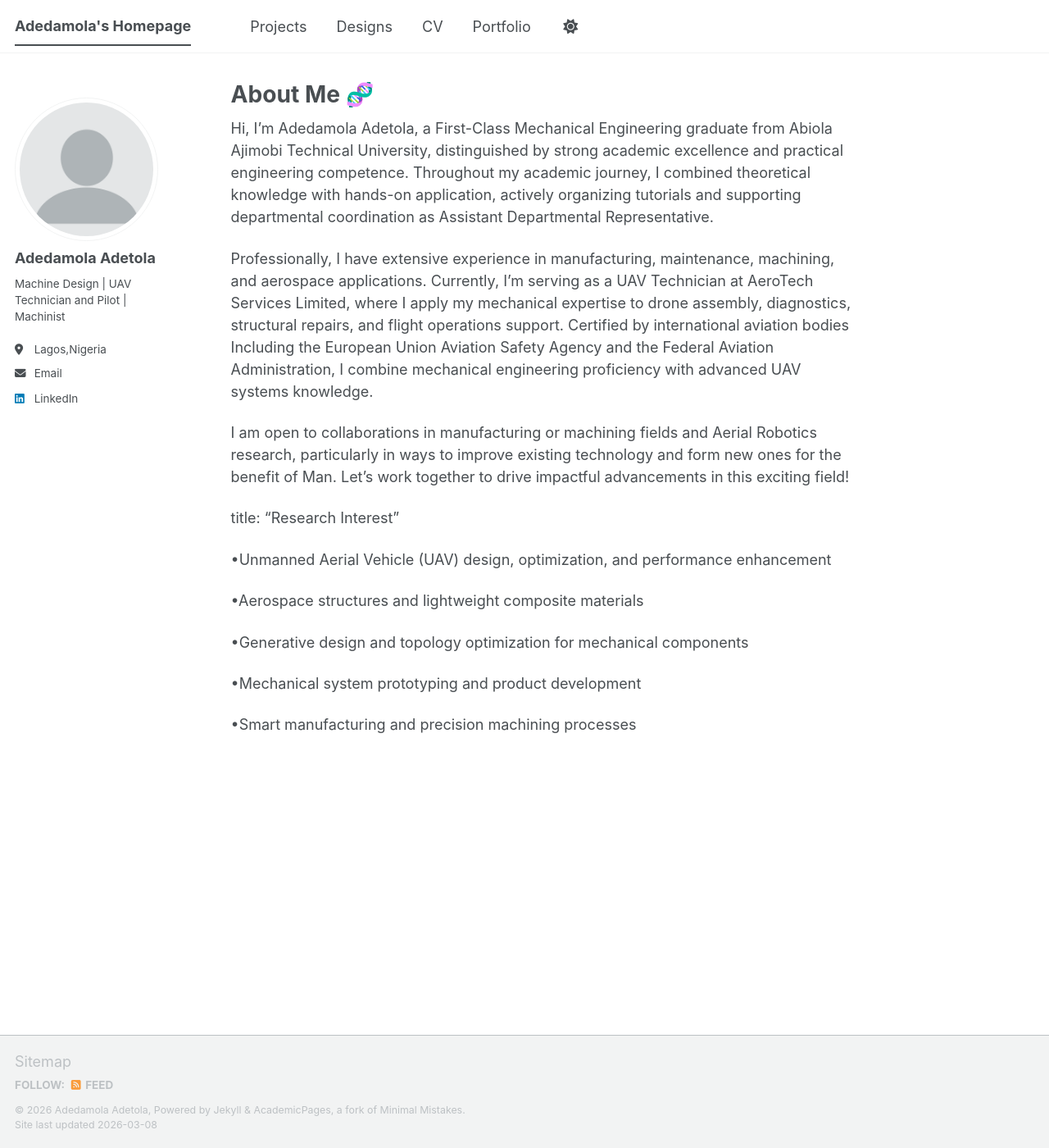
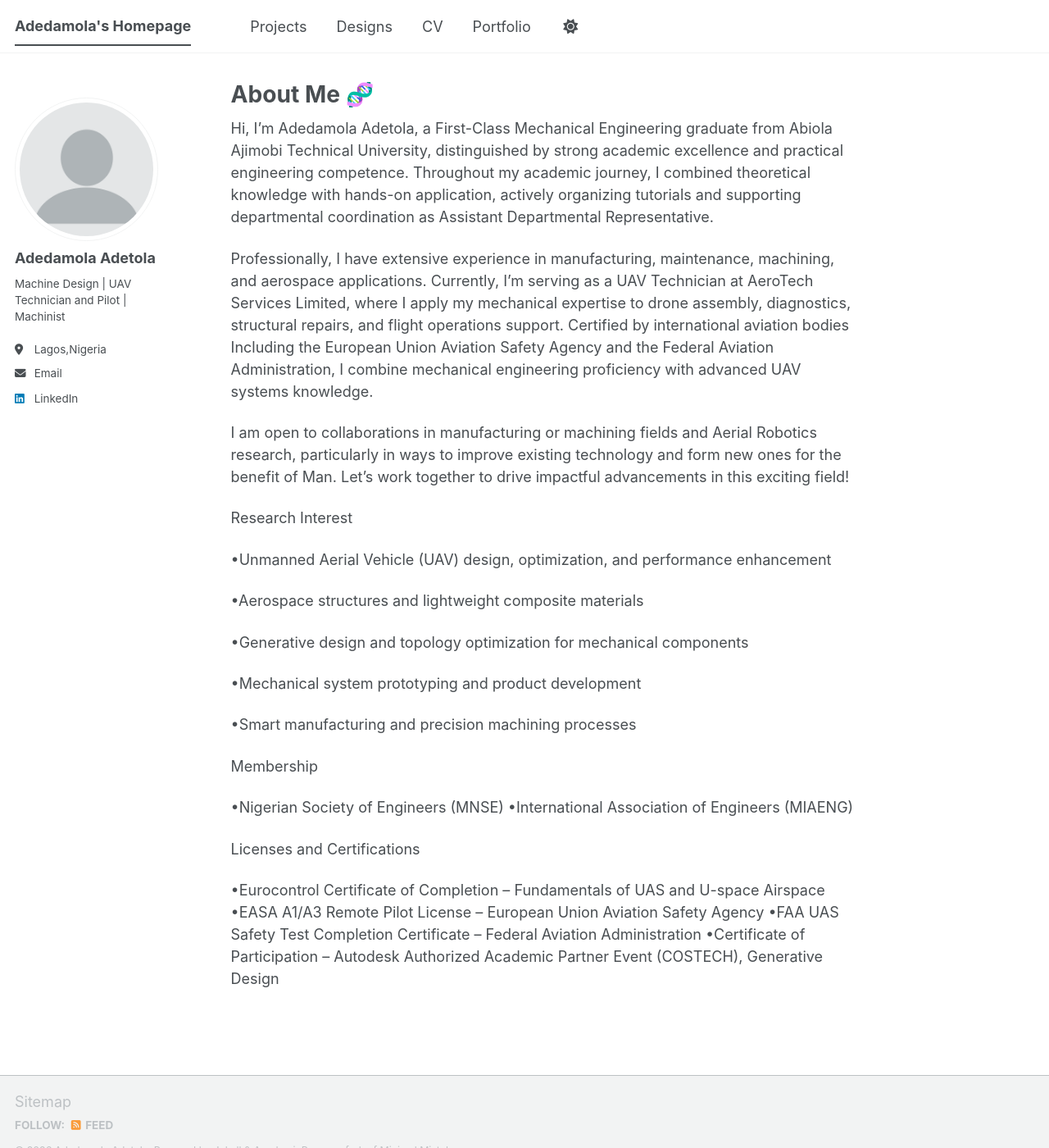
Before and after one commit to Adedam100/Adedam100.github.io, a Jekyll site: the page built from _pages/about.md, in a window 1280 px wide and 1400 px high. Shown: the whole window at 82% size. Built offline with Jekyll 4.4.1, drawn with Linux system fonts in a browser that asks for light colours; a script bundle is joined from its source files by our own code; library files that are not in the unit come from our copies.

Commit message:
Update about.md

```diff
--- a/_pages/about.md
+++ b/_pages/about.md
@@ -15,7 +15,7 @@ Including the European Union Aviation Safety Agency and the Federal Aviation Adm
 I am open to collaborations in manufacturing or machining fields and Aerial Robotics research, particularly in ways to improve existing technology and form new ones for the benefit of Man. Let’s work together to drive impactful advancements in this exciting field!
 
 
-title: "Research Interest"
+Research Interest
 
 •Unmanned Aerial Vehicle (UAV) design, optimization, and performance 	enhancement
 
@@ -26,3 +26,16 @@ title: "Research Interest"
 •Mechanical system prototyping and product development
 
 •Smart manufacturing and precision machining processes
+
+Membership
+
+•Nigerian Society of Engineers (MNSE)
+•International Association of Engineers (MIAENG)
+
+
+Licenses and Certifications
+
+•Eurocontrol Certificate of Completion – Fundamentals of UAS and U-space Airspace
+•EASA A1/A3 Remote Pilot License – European Union Aviation Safety Agency
+•FAA UAS Safety Test Completion Certificate – Federal Aviation Administration
+•Certificate of Participation – Autodesk Authorized Academic Partner Event (COSTECH), 	Generative Design
```
